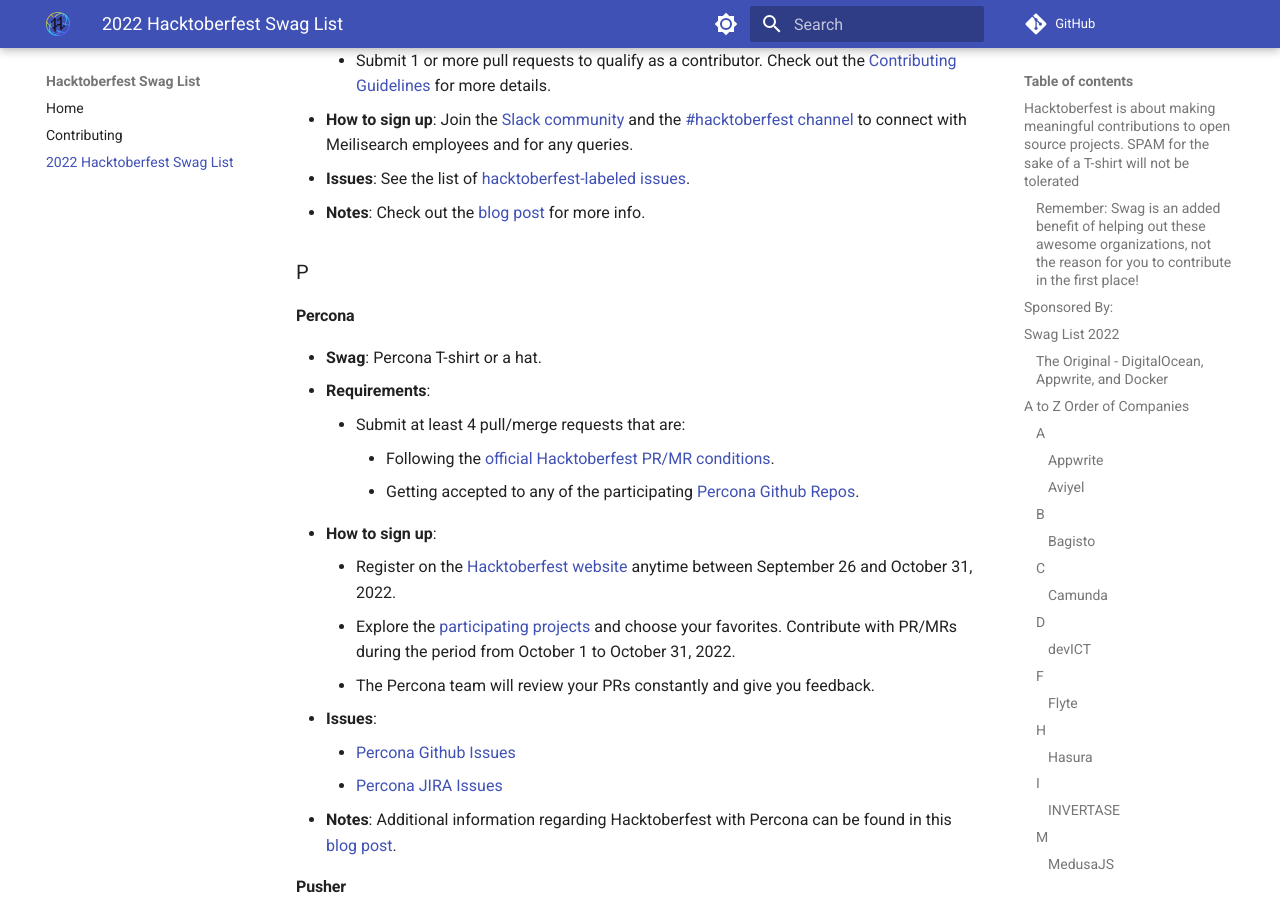
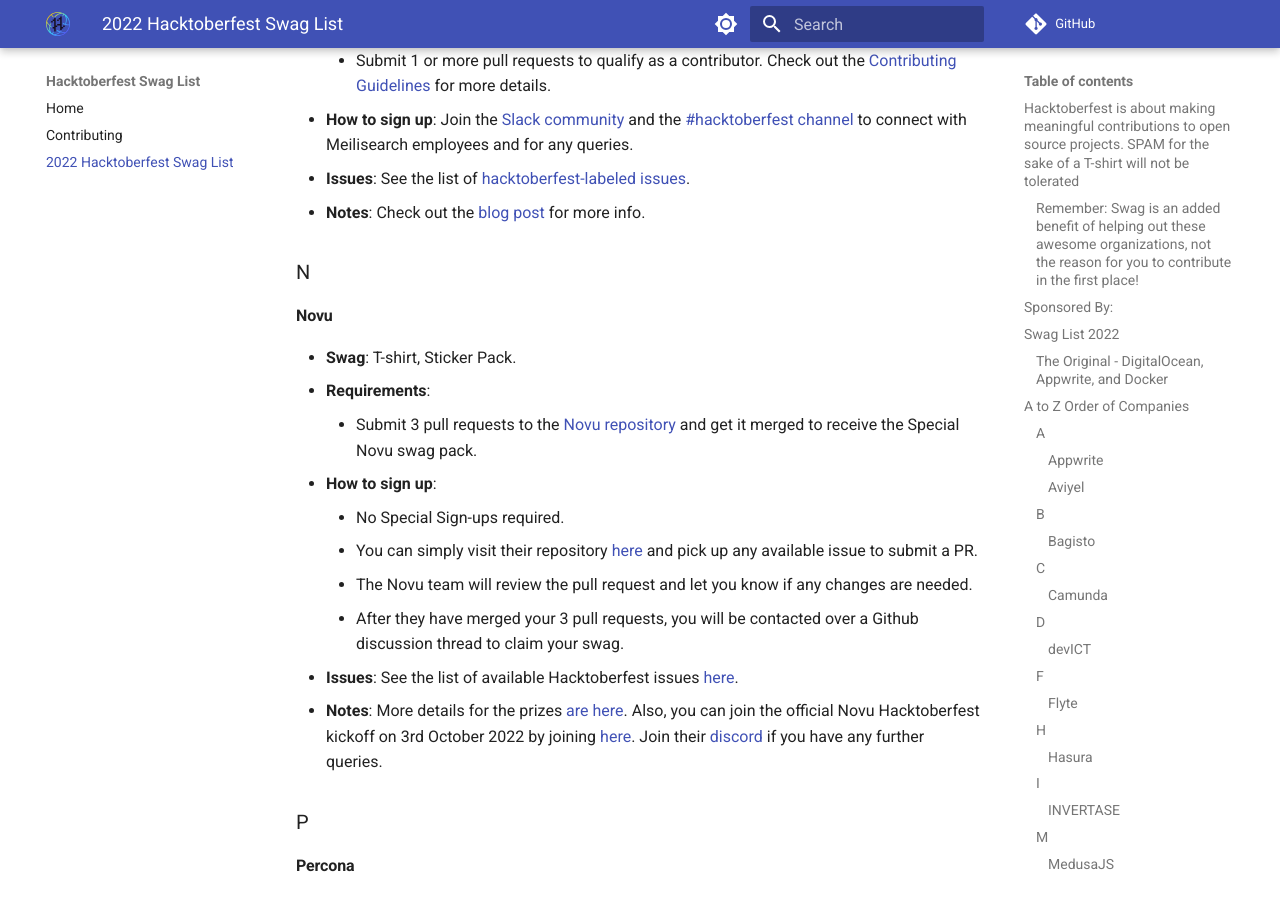
Before and after one commit to crweiner/hacktoberfest-swag-list, an MkDocs documentation site: the page built from docs/list.md, in a window 1280 px wide and 900 px high, scrolled down 5578 px. Built offline with MkDocs 1.6.1 and Material for MkDocs 9.7.7, drawn with Linux system fonts in a browser that asks for light colours; comment, search, counter and statistics services are not loaded.

Commit message:
Added Novu to the Hacktoberfest 2022 Swag List!

```diff
--- a/docs/list.md
+++ b/docs/list.md
@@ -159,6 +159,21 @@
 - **Issues**: See the list of [hacktoberfest-labeled issues](https://github.com/search?q=org%3Ameilisearch+label%3Ahacktoberfest&state=open&type=Issues){:target="\_blank"}.
 - **Notes**: Check out the [blog post](https://blog.meilisearch.com/contribute-hacktoberfest-2022/){:target="\_blank"} for more info.
 
+### N
+
+#### **Novu**
+
+- **Swag**: T-shirt, Sticker Pack.
+- **Requirements**:
+    - Submit 3 pull requests to the [Novu repository](https://github.com/novuhq/novu) and get it merged to receive the Special Novu swag pack.
+- **How to sign up**:
+    - No Special Sign-ups required.
+    - You can simply visit their repository [here](https://github.com/novuhq/novu) and pick up any available issue to submit a PR.
+    - The Novu team will review the pull request and let you know if any changes are needed.
+    - After they have merged your 3 pull requests, you will be contacted over a Github discussion thread to claim your swag.
+- **Issues**: See the list of available Hacktoberfest issues [here](https://github.com/novuhq/novu/issues?q=is%3Aissue+is%3Aopen+label%3AHacktoberfest).
+- **Notes**: More details for the prizes [are here](https://twitter.com/novuhq/status/1576536573436637186). Also, you can join the official Novu Hacktoberfest kickoff on 3rd October 2022 by joining [here](https://discord.gg/K747c2mb?event=1025547200559861810). Join their [discord](https://discord.gg/novu) if you have any further queries.
+
 ### P
 
 #### **Percona**
```
